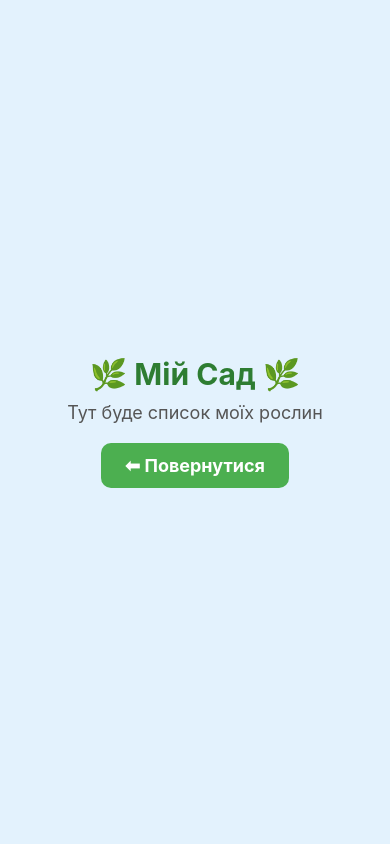
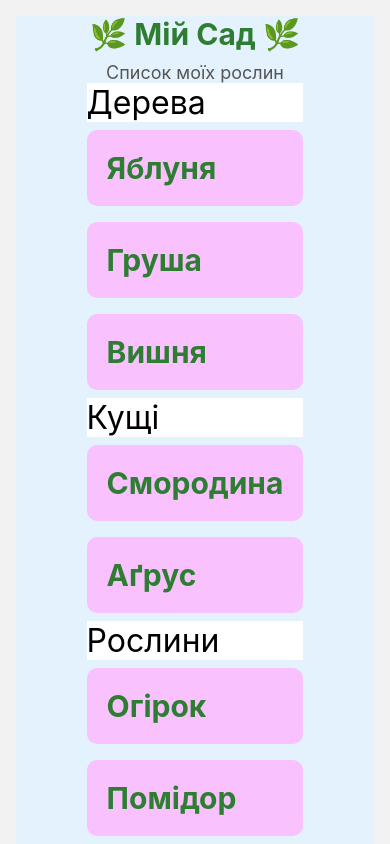
Before and after one commit to serg-kyrios/Garden_of_Dreams, a React Native app: screen /MyGarden in a window 390 px wide. Shown: the top 844 px of the page. Built offline with nearby package versions, Linux system fonts and the light colour scheme.

Commit message:
menu in screen two

```diff
--- a/App.js
+++ b/App.js
@@ -1,10 +1,17 @@
-import { StatusBar } from 'expo-status-bar';
-import { ImageBackground, StyleSheet, Text, View, TouchableOpacity } from 'react-native';
-import { LinearGradient } from 'expo-linear-gradient';
-import { SafeAreaProvider, SafeAreaView } from 'react-native-safe-area-context';
-import { createStackNavigator } from '@react-navigation/stack';
-import { NavigationContainer } from '@react-navigation/native';
-import MyGardenScreen from './screens/MyGardenScreen'; // Друга сторінка
+import { StatusBar } from "expo-status-bar";
+import {
+  ImageBackground,
+  StyleSheet,
+  Text,
+  View,
+  TouchableOpacity,
+} from "react-native";
+import { LinearGradient } from "expo-linear-gradient";
+import { SafeAreaProvider, SafeAreaView } from "react-native-safe-area-context";
+import { createStackNavigator } from "@react-navigation/stack";
+import { NavigationContainer } from "@react-navigation/native";
+import MyGardenScreen from "./src/screens/MyGardenScreen"; // Друга сторінка
+import ImagePicker from "./src/screens/ImagePicker"; // Третя сторінка
 
 const Stack = createStackNavigator();
 
@@ -12,18 +19,23 @@ function HomeScreen({ navigation }) {
   return (
     <SafeAreaProvider>
       <SafeAreaView style={styles.rootScreen}>
-        <LinearGradient colors={['#4c669f', '#98773BFF', '#6A194EFF']} style={styles.rootScreen}>
+        <LinearGradient
+          colors={["#4c669f", "#98773BFF", "#6A194EFF"]}
+          style={styles.rootScreen}
+        >
           <ImageBackground
-            source={require('./assets/images/nico-wijaya-33463ADa_10-unsplash.jpg')}
+            source={require("./assets/images/nico-wijaya-33463ADa_10-unsplash.jpg")}
             resizeMode="cover"
             style={styles.rootScreen}
             imageStyle={styles.backgroundImage}
           >
             <View style={styles.centeredContainer}>
-
               <Text style={styles.text}>#Garden_of_Dreams</Text>
               {/* Кнопка для переходу на другу сторінку */}
-              <TouchableOpacity style={styles.button} onPress={() => navigation.navigate('MyGarden')}>
+              <TouchableOpacity
+                style={styles.button}
+                onPress={() => navigation.navigate("MyGarden")}
+              >
                 <Text style={styles.buttonText}>Перейти в мій сад 🌿</Text>
               </TouchableOpacity>
             </View>
@@ -41,6 +53,7 @@ export default function App() {
       <Stack.Navigator screenOptions={{ headerShown: false }}>
         <Stack.Screen name="Home" component={HomeScreen} />
         <Stack.Screen name="MyGarden" component={MyGardenScreen} />
+        <Stack.Screen name="ImagePicker" component={ImagePicker} />
       </Stack.Navigator>
     </NavigationContainer>
   );
@@ -51,16 +64,16 @@ const styles = StyleSheet.create({
   backgroundImage: { opacity: 0.7 },
   centeredContainer: {
     flex: 1,
-    justifyContent: 'center',
-    alignItems: 'center',
+    justifyContent: "center",
+    alignItems: "center",
   },
   text: {
     fontSize: 35,
-    fontWeight: 'bold',
-    textAlign: 'center',
-    color: '#fff',
-   //  textShadowColor: 'rgba(0, 0, 0, 0.75)',
-    textShadowColor: '#E31621FF',
+    fontWeight: "bold",
+    textAlign: "center",
+    color: "#fff",
+    //  textShadowColor: 'rgba(0, 0, 0, 0.75)',
+    textShadowColor: "#E31621FF",
     textShadowOffset: { width: 2, height: 2 },
     textShadowRadius: 10,
   },
@@ -68,12 +81,12 @@ const styles = StyleSheet.create({
     marginTop: 20,
     paddingVertical: 12,
     paddingHorizontal: 24,
-    backgroundColor: '#FF512F',
+    backgroundColor: "#FF512F",
     borderRadius: 10,
   },
   buttonText: {
     fontSize: 18,
-    color: '#fff',
-    fontWeight: 'bold',
+    color: "#fff",
+    fontWeight: "bold",
   },
 });
--- a/package.json
+++ b/package.json
@@ -10,14 +10,17 @@
   },
   "dependencies": {
     "@react-native-masked-view/masked-view": "^0.3.2",
+    "@react-navigation/bottom-tabs": "^7.2.0",
     "@react-navigation/native": "^7.0.14",
     "@react-navigation/stack": "^7.1.1",
     "expo": "~52.0.33",
+    "expo-camera": "~16.0.16",
     "expo-linear-gradient": "~14.0.2",
     "expo-status-bar": "~2.0.1",
     "react": "18.3.1",
     "react-native": "0.76.7",
     "react-native-gradient-texts": "^0.1.0",
+    "react-native-image-picker": "^8.0.0",
     "react-native-linear-gradient": "^2.8.3",
     "react-native-safe-area-context": "^5.2.0",
     "react-native-screens": "^4.6.0",
--- a/screens/MyGardenScreen.js
+++ /dev/null
@@ -1,46 +0,0 @@
-import React from 'react';
-import { View, Text, StyleSheet, TouchableOpacity } from 'react-native';
-
-export default function MyGardenScreen({ navigation }) {
-  return (
-    <View style={styles.container}>
-      <Text style={styles.title}>🌿 Мій Сад 🌿</Text>
-      <Text style={styles.subtitle}>Тут буде список моїх рослин</Text>
-
-      <TouchableOpacity style={styles.button} onPress={() => navigation.goBack()}>
-        <Text style={styles.buttonText}>⬅ Повернутися</Text>
-      </TouchableOpacity>
-    </View>
-  );
-}
-
-const styles = StyleSheet.create({
-  container: {
-    flex: 1,
-    justifyContent: 'center',
-    alignItems: 'center',
-    backgroundColor: '#E3F2FD',
-  },
-  title: {
-    fontSize: 30,
-    fontWeight: 'bold',
-    color: '#2E7D32',
-  },
-  subtitle: {
-    fontSize: 18,
-    color: '#555',
-    marginTop: 10,
-  },
-  button: {
-    marginTop: 20,
-    paddingVertical: 12,
-    paddingHorizontal: 24,
-    backgroundColor: '#4CAF50',
-    borderRadius: 10,
-  },
-  buttonText: {
-    fontSize: 18,
-    color: '#fff',
-    fontWeight: 'bold',
-  },
-});
--- /dev/null
+++ b/src/data/data.js
@@ -0,0 +1,18 @@
+const DATA = [
+  {
+    title: "Дерева",
+    data: ["Яблуня", "Груша", "Вишня"],
+  },
+  {
+    title: "Кущі",
+    data: ["Смородина", "Аґрус"],
+  },
+  {
+    title: "Рослини",
+    data: ["Огірок", "Помідор", "Капуста"],
+  },
+];
+
+console.log(DATA);
+
+export default DATA;
--- /dev/null
+++ b/src/screens/ImagePicker.js
@@ -0,0 +1,113 @@
+//
+import React, { useState, useEffect } from "react";
+import {
+  View,
+  Text,
+  StyleSheet,
+  Image,
+  TouchableOpacity,
+  Alert,
+} from "react-native";
+import { launchCamera } from "react-native-image-picker";
+// import AsyncStorage from "@react-native-async-storage/async-storage";
+
+export default function CameraScreen() {
+  const [photo, setPhoto] = useState(null);
+
+  useEffect(() => {
+    loadSavedPhoto();
+  }, []);
+
+  const takePhoto = async () => {
+    const options = {
+      mediaType: "photo",
+      quality: 0.8,
+      saveToPhotos: true,
+    };
+
+    launchCamera(options, async (response) => {
+      if (response.didCancel) {
+        console.log("Користувач скасував зйомку");
+      } else if (response.errorMessage) {
+        Alert.alert("Помилка", response.errorMessage);
+      } else {
+        const uri = response.assets[0].uri;
+        setPhoto(uri);
+        await savePhoto(uri);
+      }
+    });
+  };
+
+  const savePhoto = async (uri) => {
+    try {
+      await AsyncStorage.setItem("savedPhoto", uri);
+      console.log("Фото збережено");
+    } catch (error) {
+      console.log("Помилка збереження фото:", error);
+    }
+  };
+
+  const loadSavedPhoto = async () => {
+    try {
+      const savedUri = await AsyncStorage.getItem("savedPhoto");
+      if (savedUri) {
+        setPhoto(savedUri);
+      }
+    } catch (error) {
+      console.log("Помилка завантаження фото:", error);
+    }
+  };
+
+  return (
+    <View style={styles.container}>
+      <Text style={styles.title}>📸 Додати фото рослини</Text>
+
+      {photo ? (
+        <Image source={{ uri: photo }} style={styles.image} />
+      ) : (
+        <Text style={styles.placeholder}>Фото ще немає</Text>
+      )}
+
+      <TouchableOpacity style={styles.button} onPress={takePhoto}>
+        <Text style={styles.buttonText}>📷 Зробити фото</Text>
+      </TouchableOpacity>
+    </View>
+  );
+}
+
+const styles = StyleSheet.create({
+  container: {
+    flex: 1,
+    justifyContent: "center",
+    alignItems: "center",
+    backgroundColor: "#E3F2FD",
+  },
+  title: {
+    fontSize: 22,
+    fontWeight: "bold",
+    color: "#2E7D32",
+    marginBottom: 20,
+  },
+  image: {
+    width: 300,
+    height: 300,
+    borderRadius: 10,
+    marginBottom: 20,
+  },
+  placeholder: {
+    fontSize: 16,
+    color: "#555",
+    marginBottom: 20,
+  },
+  button: {
+    paddingVertical: 12,
+    paddingHorizontal: 24,
+    backgroundColor: "#4CAF50",
+    borderRadius: 10,
+  },
+  buttonText: {
+    fontSize: 18,
+    color: "#fff",
+    fontWeight: "bold",
+  },
+});
--- /dev/null
+++ b/src/screens/MyGardenScreen.js
@@ -0,0 +1,82 @@
+import React from "react";
+import {
+  View,
+  Text,
+  StyleSheet,
+  SectionList,
+  TouchableOpacity,
+  StatusBar,
+} from "react-native";
+import DATA from "../data/data";
+
+export default function MyGardenScreen({ navigation }) {
+  return (
+    <View style={styles.container}>
+      <Text style={styles.title}>🌿 Мій Сад 🌿</Text>
+      <Text style={styles.subtitle}>Cписок моїх рослин</Text>
+      <SectionList
+        sections={DATA}
+        keyExtractor={(item, index) => index.toString()}
+        renderItem={({ item }) => (
+          <View style={styles.item}>
+            <Text style={styles.title}>{item}</Text>
+          </View>
+        )}
+        renderSectionHeader={({ section: { title } }) => (
+          <Text style={styles.header}>{title}</Text>
+        )}
+      />
+      <TouchableOpacity
+        style={styles.button}
+        onPress={() => navigation.goBack()}
+      >
+        <Text style={styles.buttonText}>⬅ Повернутися</Text>
+      </TouchableOpacity>
+    </View>
+  );
+}
+
+const styles = StyleSheet.create({
+  container: {
+    flex: 1,
+    paddingTop: StatusBar.currentHeight,
+    marginHorizontal: 16,
+    justifyContent: "center",
+    alignItems: "center",
+    backgroundColor: "#E3F2FD",
+    margin: 16,
+  },
+  title: {
+    fontSize: 30,
+    fontWeight: "bold",
+    color: "#2E7D32",
+  },
+  subtitle: {
+    fontSize: 18,
+    color: "#555",
+    marginTop: 10,
+  },
+  button: {
+    marginTop: 20,
+    paddingVertical: 12,
+    paddingHorizontal: 24,
+    backgroundColor: "#4CAF50",
+    borderRadius: 10,
+  },
+  buttonText: {
+    fontSize: 18,
+    color: "#fff",
+    fontWeight: "bold",
+    //padding: 10,
+  },
+  item: {
+    backgroundColor: "#f9c2ff",
+    padding: 20,
+    marginVertical: 8,
+    borderRadius: 10,
+  },
+  header: {
+    fontSize: 32,
+    backgroundColor: "#fff",
+  },
+});
```
Also changed, not shown: 2 other files (tests, documents, lock files or other folders).
